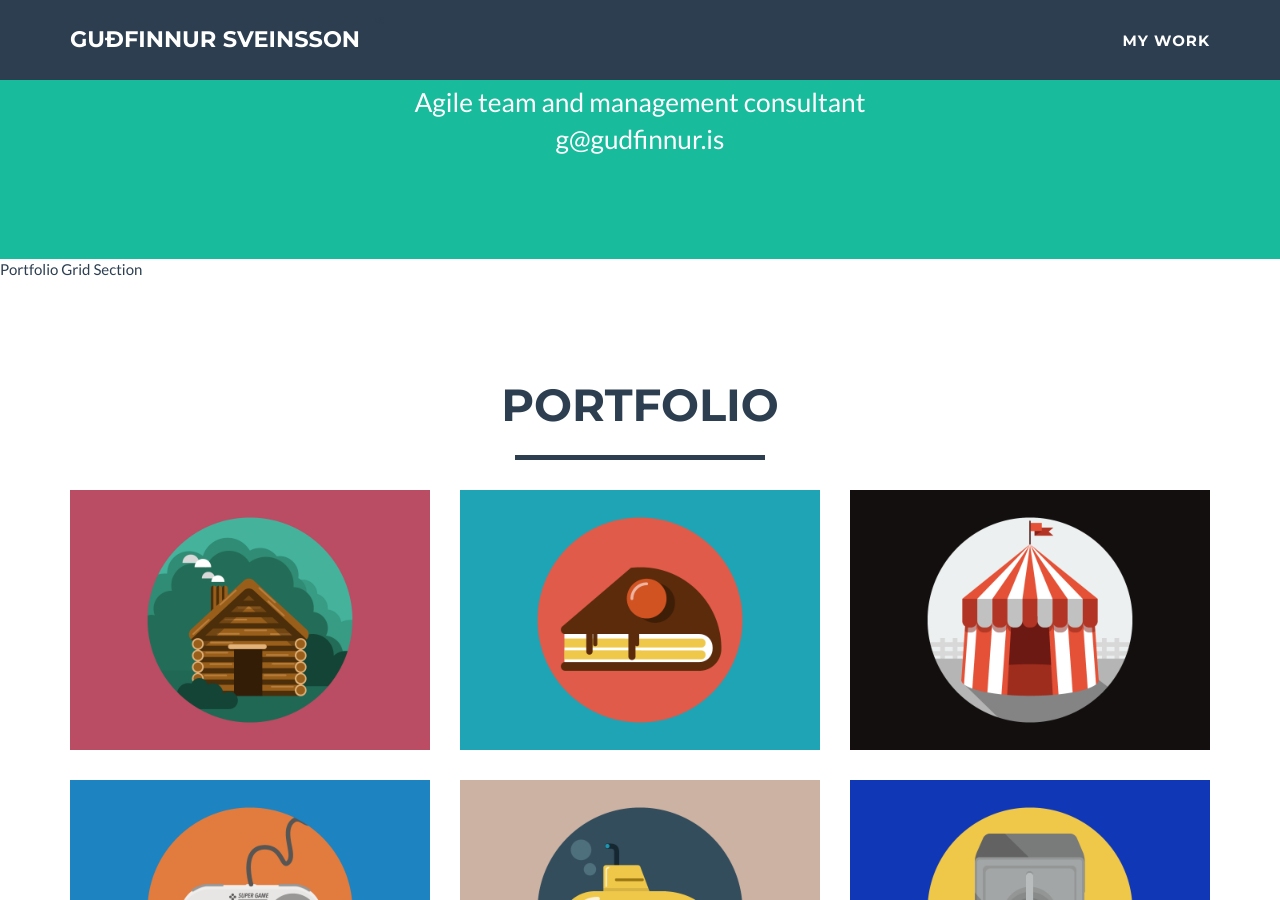
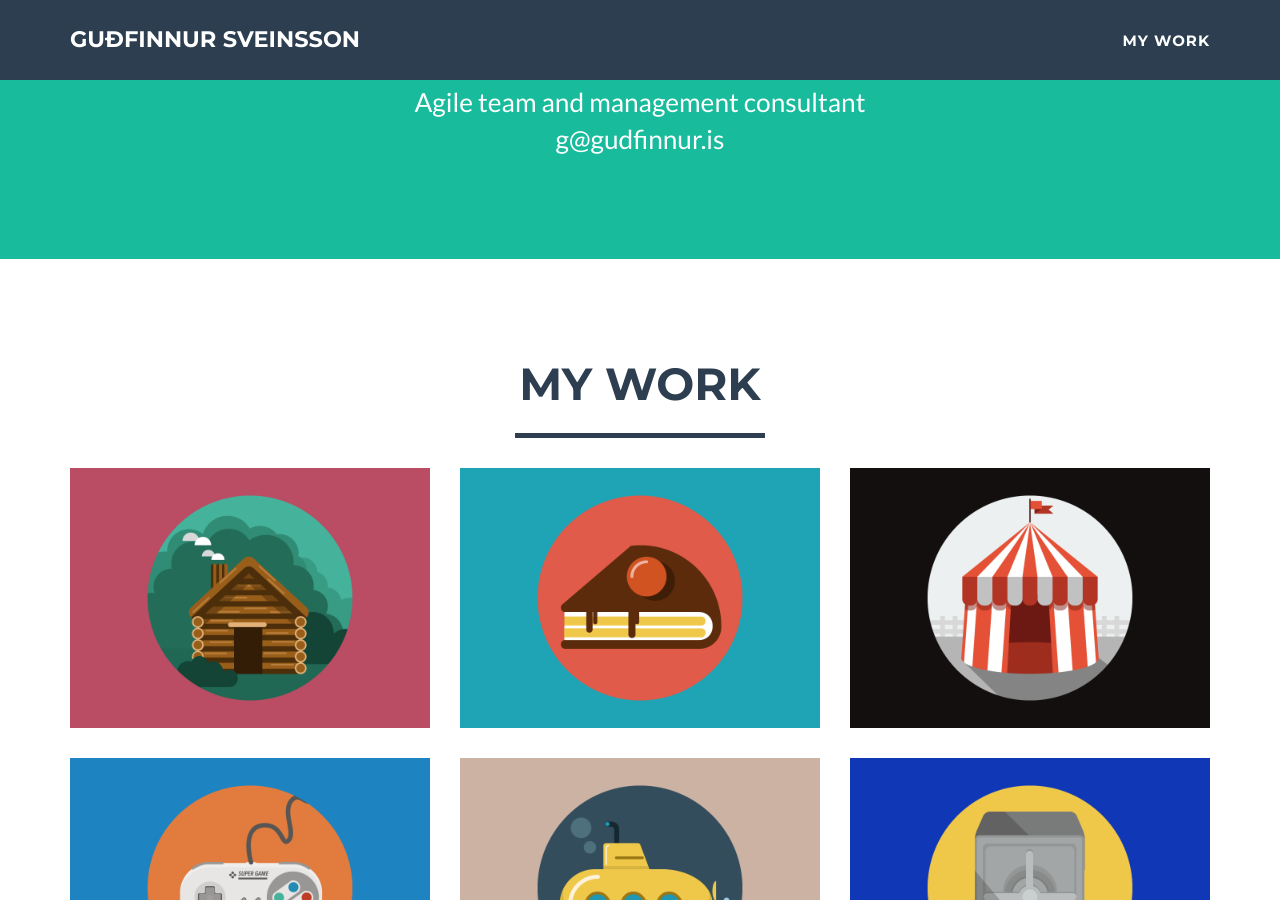
Before and after one commit to guffi/guffi, a Jekyll site: the page built from index.html, in a window 1280 px wide and 900 px high, scrolled down 538 px. Built offline with Jekyll 4.4.1, drawn with Linux system fonts in a browser that asks for light colours.

Commit message:
portofolio -> My work

```diff
--- a/_includes/portfolio_grid.html
+++ b/_includes/portfolio_grid.html
@@ -1,10 +1,10 @@
 
-   Portfolio Grid Section
+   <!-- Portfolio Grid Section -->
     <section id="portfolio">
         <div class="container">
             <div class="row">
                 <div class="col-lg-12 text-center">
-                    <h2>Portfolio</h2>
+                    <h2>My Work</h2>
                     <hr class="star-primary">
                 </div>
             </div>
```
